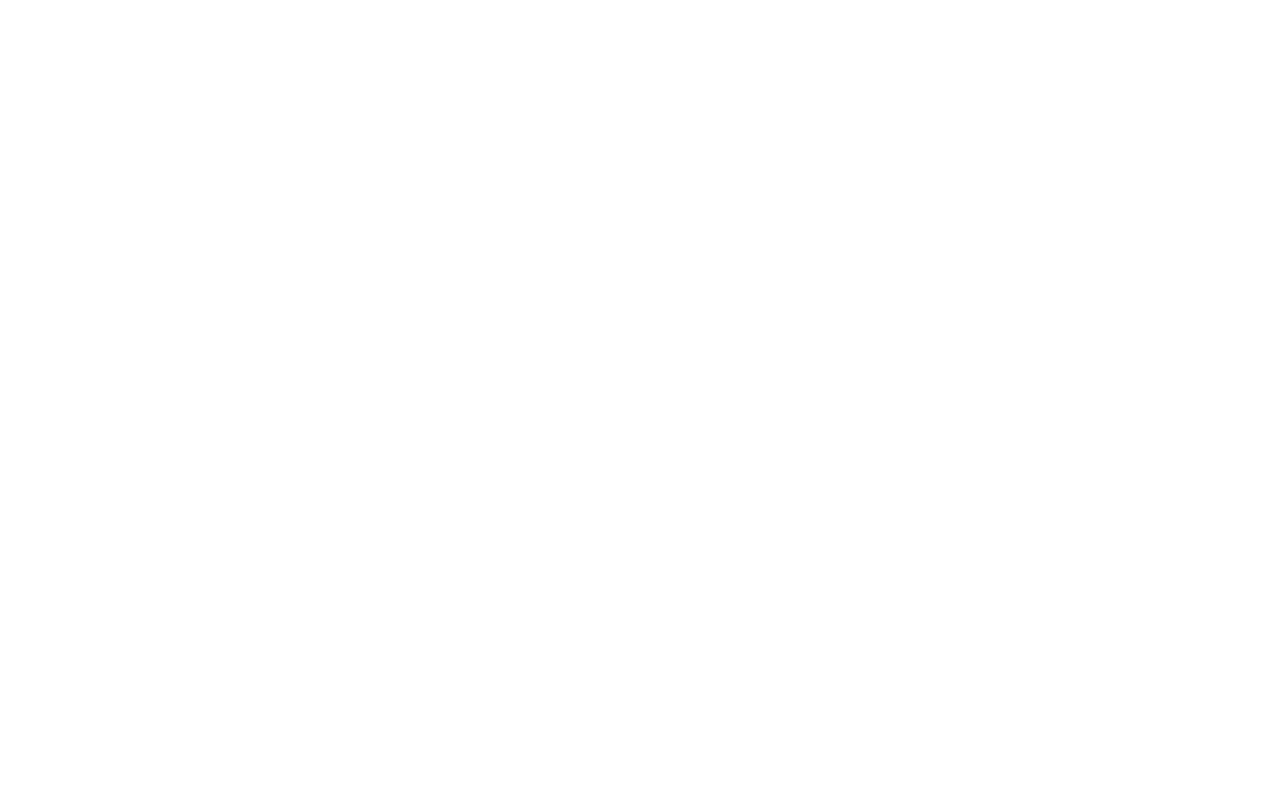
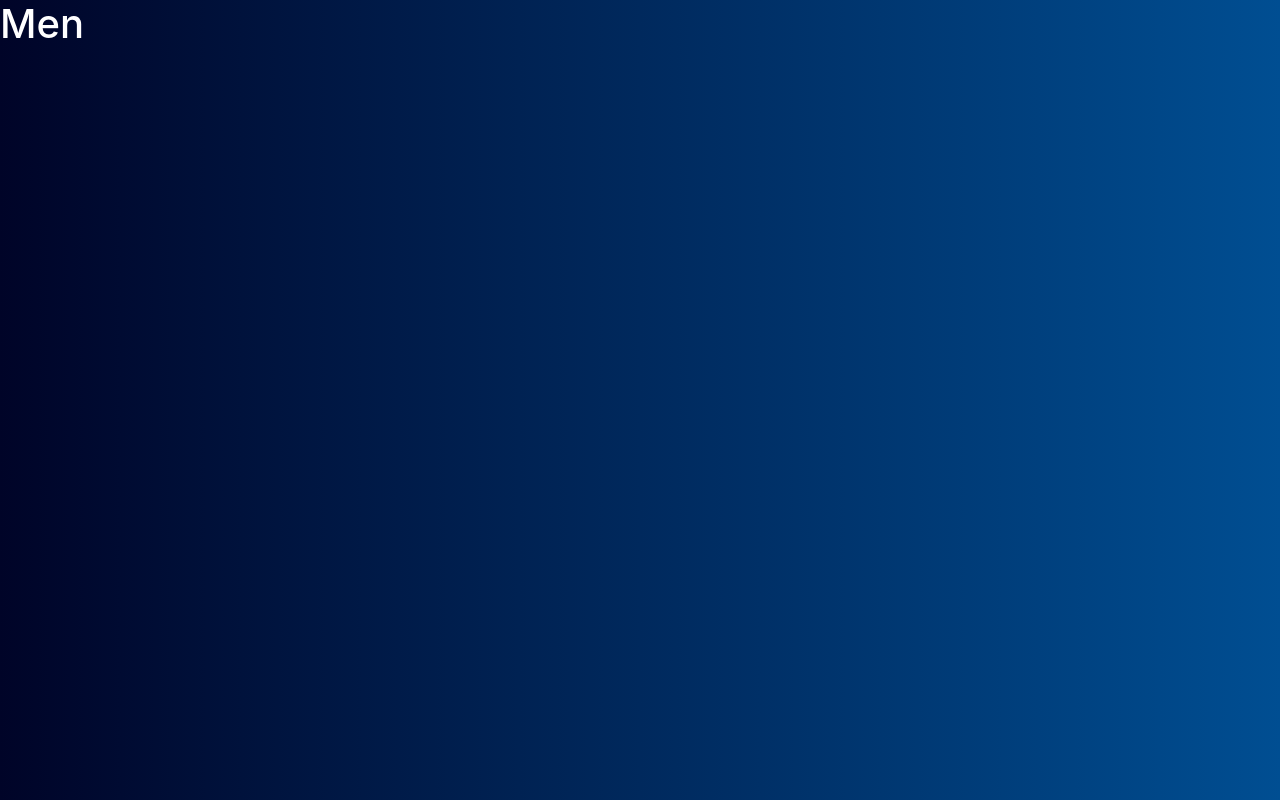
Before and after one commit to TheKevinT/React-Router-DBZ, a React (Create React App) app: page /men in a window 1280 px wide. Built offline with nearby package versions, Linux system fonts and the light colour scheme.

Commit message:
implementacion de rutas App

```diff
--- /dev/null
+++ b/src/Pages/MenScreen.jsx
@@ -0,0 +1,12 @@
+import React from 'react'
+
+const MenScreen = () => {
+    return (
+        <>
+        <h1>Men</h1>
+
+        </>
+    )
+}
+
+export default MenScreen
--- /dev/null
+++ b/src/Pages/SearchScreen.jsx
@@ -0,0 +1,11 @@
+import React from 'react'
+
+const SearchScreen = () => {
+    return (
+        <>
+            <h1>Search</h1>
+        </>
+    )
+}
+
+export default SearchScreen
--- /dev/null
+++ b/src/Pages/WomenScreen.jsx
@@ -0,0 +1,11 @@
+import React from 'react'
+
+const WomenScreen = () => {
+    return (
+        <>
+            <h1>Women</h1>
+        </>
+    )
+}
+
+export default WomenScreen
--- a/src/Routes/AppRouter.jsx
+++ b/src/Routes/AppRouter.jsx
@@ -1,11 +1,20 @@
-import React from 'react'
+import React from "react";
+import { Switch, Route, Redirect } from "react-router-dom";
+import MenScreen from "../Pages/MenScreen";
+import SearchScreen from "../Pages/SearchScreen";
+import WomenScreen from "../Pages/WomenScreen";
 
 const AppRouter = () => {
-    return (
-        <>
+  return (
+    <>
+      <Switch>
+        <Route exact path="/men" component={MenScreen} />
+        <Route exact path="/women" component={WomenScreen} />
+        <Route exact path="/search" component={SearchScreen} />
+        <Redirect to="/men" />
+      </Switch>
+    </>
+  );
+};
 
-        </>
-    )
-}
-
-export default AppRouter
+export default AppRouter;
--- a/src/Routes/LoginRouter.jsx
+++ b/src/Routes/LoginRouter.jsx
@@ -1,11 +1,13 @@
 import React from "react";
 import { BrowserRouter as Router, Switch, Route } from "react-router-dom";
 import LoginScreen from "../Pages/LoginScreen";
+import AppRouter from "./AppRouter";
 
 const LoginRouter = () => {
   return (
     <>
       <Router>
+        <AppRouter />
         <Switch>
           <Route exact path="/login" component={LoginScreen} />
         </Switch>
--- a/src/index.css
+++ b/src/index.css
@@ -6,6 +6,7 @@
   -webkit-font-smoothing: antialiased;
   -moz-osx-font-smoothing: grayscale;
   background: linear-gradient(to right, #000428, #004e92);
+  color: #fff;
 }
 
 code {
```
